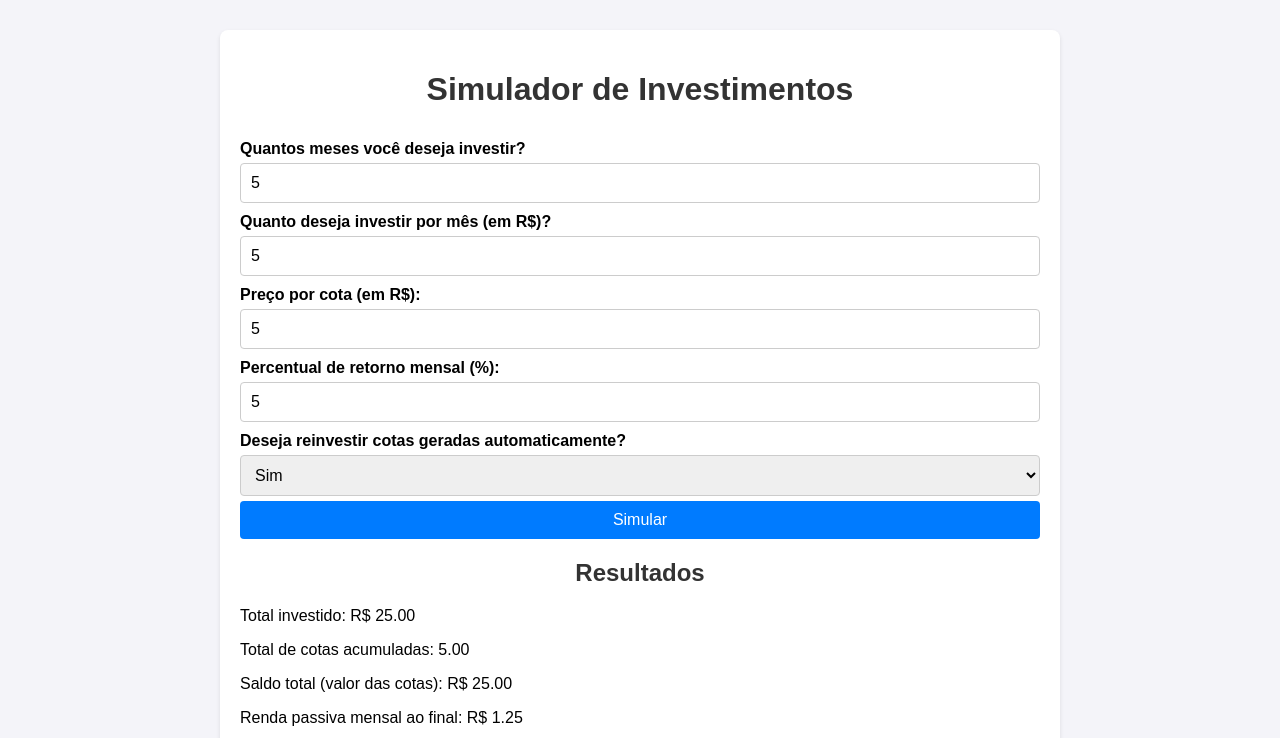
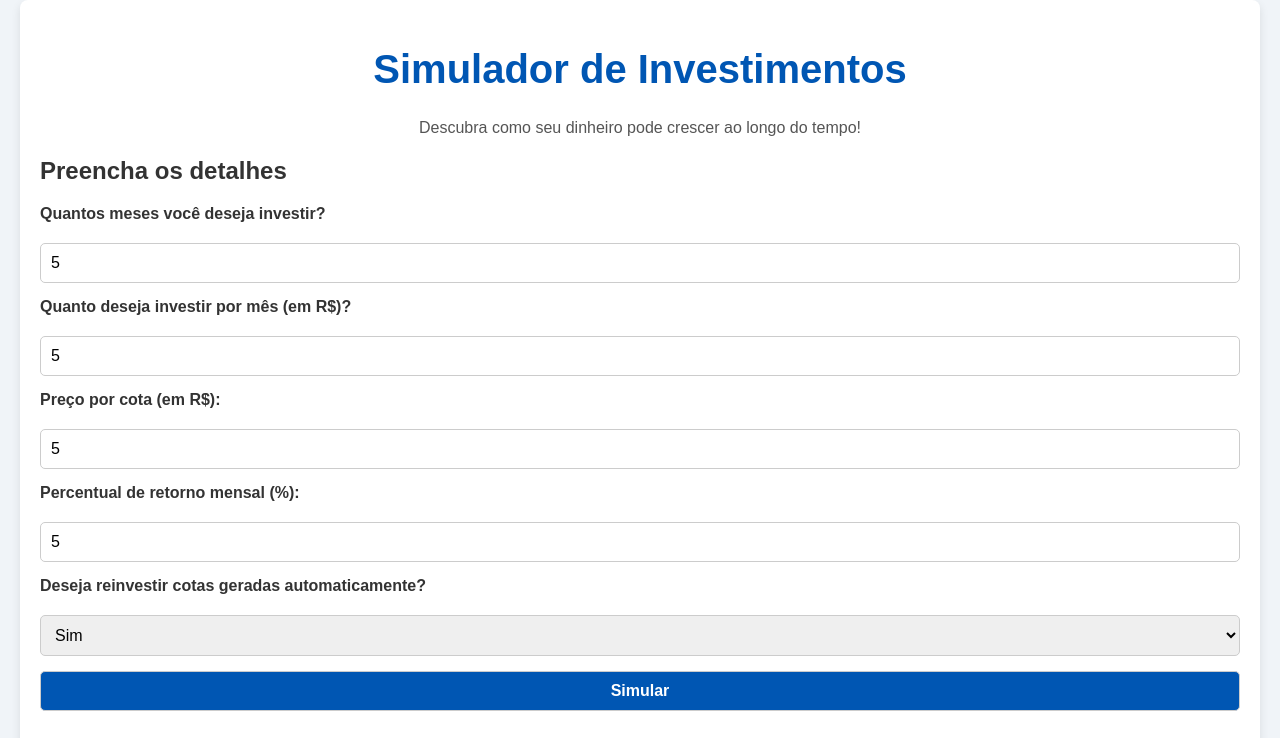
Before and after one commit to jpFTM/calculadora_investCotas, a plain HTML site: page index.html in a window 1280 px wide. Both pictures are taken after typing "5", "5", "5", "5" into the empty fields and a click on the button "Simular". Shown: the top 738 px of the page. Drawn offline with nearby package versions, Linux system fonts and the light colour scheme.

Commit message:
Add files via upload

```diff
--- a/index.html
+++ b/index.html
@@ -9,7 +9,13 @@
 </head>
 <body>
     <div class="container">
+        <header>
             <h1>Simulador de Investimentos</h1>
+            <p>Descubra como seu dinheiro pode crescer ao longo do tempo!</p>
+        </header>
+
+        <section class="form-section">
+            <h2>Preencha os detalhes</h2>
             <form id="investmentForm">
                 <label for="months">Quantos meses você deseja investir?</label>
                 <input type="number" id="months" min="1" required>
@@ -31,16 +37,25 @@
 
                 <button type="submit">Simular</button>
             </form>
+        </section>
 
-        <div class="results">
+        <section class="results">
             <h2>Resultados</h2>
+            <div class="result-text">
                 <p id="totalInvested"></p>
                 <p id="totalQuotas"></p>
                 <p id="totalBalance"></p>
                 <p id="finalPassiveIncome"></p>
-            <canvas id="investmentChart"></canvas>
             </div>
+            <div class="charts">
+                <canvas id="investmentGrowthChart"></canvas>
+                <canvas id="monthlyIncomeChart"></canvas>
             </div>
+        </section>
+    </div>
+    <footer>
+        <p>&copy; 2024 Simulador de Investimentos. Todos os direitos reservados.</p>
+    </footer>
     <script src="script.js"></script>
 </body>
 </html>
--- a/script.js
+++ b/script.js
@@ -13,6 +13,8 @@ document.getElementById('investmentForm').addEventListener('submit', function (e
     let totalQuotas = 0;
     let monthlyIncome = [];
     let passiveIncomeAccumulated = 0;
+    let totalBalance = [];
+    let totalPassiveIncome = [];
 
     // Simulação de investimento
     for (let month = 1; month <= months; month++) {
@@ -27,25 +29,36 @@ document.getElementById('investmentForm').addEventListener('submit', function (e
 
         passiveIncomeAccumulated += monthlyPassiveIncome;
         monthlyIncome.push(monthlyPassiveIncome);
+        totalBalance.push(totalQuotas * quotaPrice);
+        totalPassiveIncome.push(passiveIncomeAccumulated);
     }
 
     // Atualizar os resultados
     document.getElementById('totalInvested').textContent = `Total investido: R$ ${totalInvested.toFixed(2)}`;
     document.getElementById('totalQuotas').textContent = `Total de cotas acumuladas: ${totalQuotas.toFixed(2)}`;
-    document.getElementById('totalBalance').textContent = `Saldo total (valor das cotas): R$ ${(totalQuotas * quotaPrice).toFixed(2)}`;
+    document.getElementById('totalBalance').textContent = `Saldo total (valor das cotas): R$ ${totalBalance[totalBalance.length - 1].toFixed(2)}`;
     document.getElementById('finalPassiveIncome').textContent = `Renda passiva mensal ao final: R$ ${monthlyIncome[monthlyIncome.length - 1].toFixed(2)}`;
 
-    // Gerar o gráfico
-    const ctx = document.getElementById('investmentChart').getContext('2d');
-    new Chart(ctx, {
+    // Gerar gráficos
+    const growthCtx = document.getElementById('investmentGrowthChart').getContext('2d');
+    const incomeCtx = document.getElementById('monthlyIncomeChart').getContext('2d');
+
+    // Gráfico de crescimento do investimento
+    new Chart(growthCtx, {
         type: 'line',
         data: {
             labels: Array.from({ length: months }, (_, i) => `Mês ${i + 1}`),
             datasets: [
                 {
+                    label: 'Saldo Total (R$)',
+                    data: totalBalance,
+                    borderColor: '#0056b3',
+                    tension: 0.1,
+                },
+                {
                     label: 'Renda Passiva Acumulada (R$)',
-                    data: monthlyIncome,
-                    borderColor: '#007bff',
+                    data: totalPassiveIncome,
+                    borderColor: '#f39c12',
                     tension: 0.1,
                 },
             ],
@@ -61,4 +74,29 @@ document.getElementById('investmentForm').addEventListener('submit', function (e
             },
         },
     });
+
+    // Gráfico de renda passiva mensal
+    new Chart(incomeCtx, {
+        type: 'bar',
+        data: {
+            labels: Array.from({ length: months }, (_, i) => `Mês ${i + 1}`),
+            datasets: [
+                {
+                    label: 'Renda Passiva Mensal (R$)',
+                    data: monthlyIncome,
+                    backgroundColor: '#007bff',
+                },
+            ],
+        },
+        options: {
+            responsive: true,
+            plugins: {
+                legend: { display: true },
+            },
+            scales: {
+                x: { title: { display: true, text: 'Meses' } },
+                y: { title: { display: true, text: 'R$' } },
+            },
+        },
+    });
 });
--- a/style.css
+++ b/style.css
@@ -1,59 +1,95 @@
 body {
-    font-family: Arial, sans-serif;
-    background-color: #f4f4f9;
+    font-family: 'Arial', sans-serif;
+    background-color: #f0f4f8;
     margin: 0;
     padding: 0;
+    color: #333;
 }
 
 .container {
-    max-width: 800px;
-    margin: 30px auto;
+    max-width: 1200px;
+    margin: 0 auto;
     padding: 20px;
     background: #ffffff;
     border-radius: 8px;
-    box-shadow: 0 2px 4px rgba(0, 0, 0, 0.1);
+    box-shadow: 0 4px 10px rgba(0, 0, 0, 0.1);
 }
 
-h1, h2 {
+header {
     text-align: center;
-    color: #333333;
+    margin-bottom: 20px;
+}
+
+header h1 {
+    font-size: 2.5rem;
+    color: #0056b3;
+}
+
+header p {
+    font-size: 1rem;
+    color: #555;
 }
 
 form {
     display: flex;
     flex-direction: column;
+    gap: 15px;
+    margin-bottom: 20px;
 }
 
 label {
-    margin-top: 10px;
     font-weight: bold;
+    margin-bottom: 5px;
 }
 
 input, select, button {
-    margin-top: 5px;
     padding: 10px;
     font-size: 16px;
-    border: 1px solid #cccccc;
-    border-radius: 4px;
+    border: 1px solid #ccc;
+    border-radius: 5px;
 }
 
 button {
-    background-color: #007bff;
+    background-color: #0056b3;
     color: white;
+    font-weight: bold;
     cursor: pointer;
-    border: none;
+    transition: background-color 0.3s;
 }
 
 button:hover {
-    background-color: #0056b3;
+    background-color: #00408a;
 }
 
 .results {
-    margin-top: 20px;
+    margin-top: 30px;
+}
+
+.result-text {
+    margin-bottom: 20px;
+}
+
+.result-text p {
+    font-size: 1.2rem;
+    margin: 5px 0;
+}
+
+.charts {
+    display: flex;
+    flex-direction: column; /* Empilha os gráficos verticalmente */
+    gap: 20px; /* Espaçamento entre os gráficos */
 }
 
 canvas {
-    margin-top: 20px;
     width: 100%;
     height: 400px;
 }
+
+footer {
+    text-align: center;
+    margin-top: 20px;
+    padding: 10px 0;
+    background-color: #0056b3;
+    color: white;
+    font-size: 0.9rem;
+}
```
Lines whose indentation alone changed are shown as unchanged.
